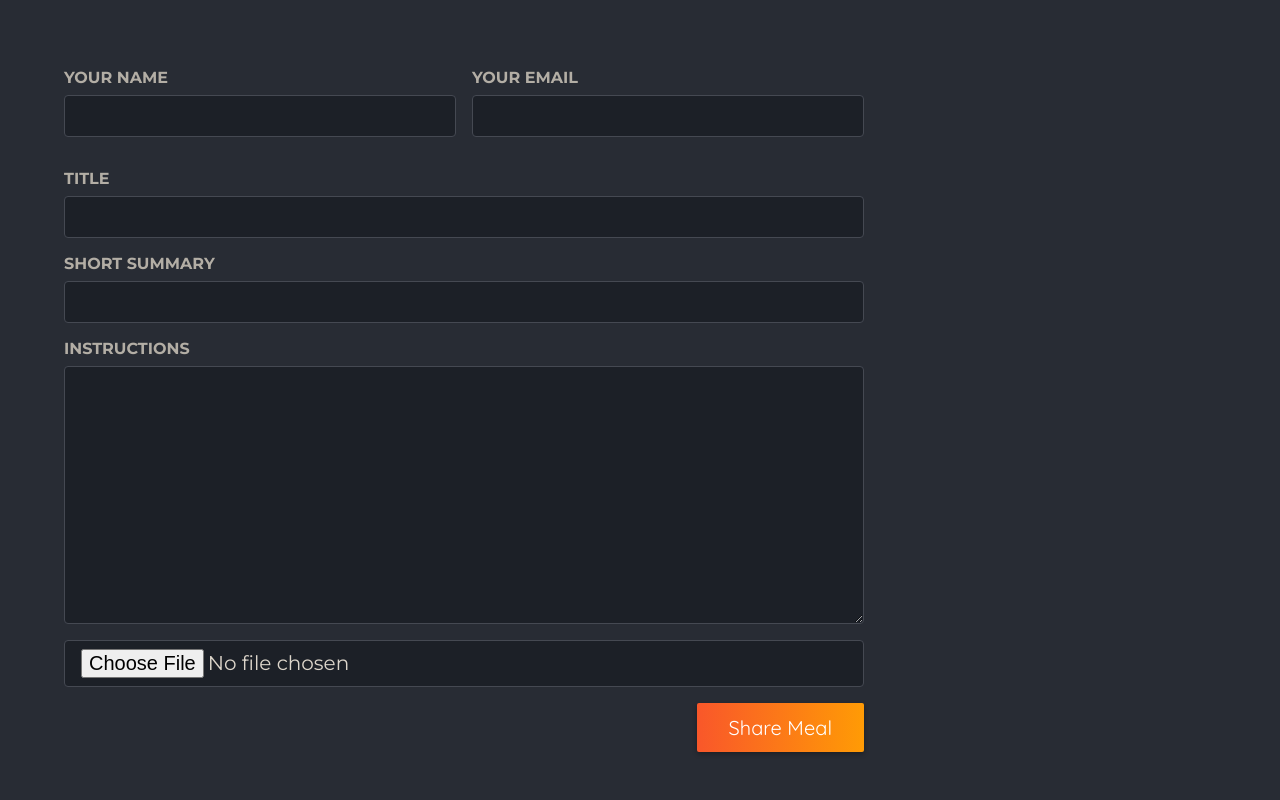
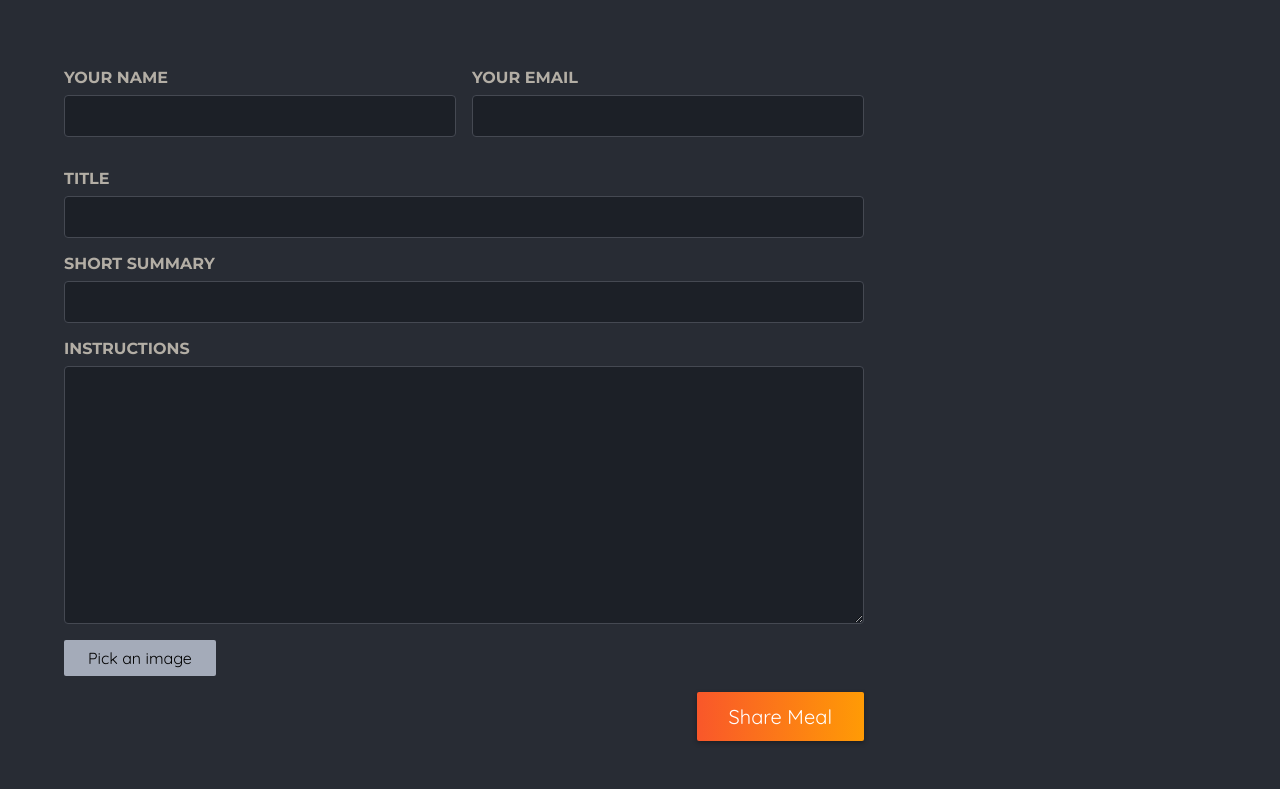
Before and after one commit to Ayush1906saxena/FoodiesProject, a Next.js app: page /meals/share in a window 1280 px wide. Shown: the part 340-1140 px from the top of the page. Built offline with nearby package versions, Linux system fonts and the light colour scheme.

Commit message:
Adding my own image picker

```diff
--- a/components/meals/image-picker.js
+++ b/components/meals/image-picker.js
@@ -1,15 +1,34 @@
+"use client";
 import classes from "./image-picker.module.css";
+import { useRef } from "react";
+
 export default function ImagePicker({ label, name }) {
+  const imageInput = useRef();
+  // A function to handle clicks by the button and forward it to input button
+  function handlePickClick() {
+    imageInput.current.click();
+  }
+
   return (
     <div className={classes.picker}>
       <label htmlFor={name}>{label}</label>
       <div className={classes.controls}>
         <input
+          className={classes.input}
           type="file"
           id={name}
           accept="image/png, image/jpeg"
           name={name}
+          ref={imageInput}
         />
+        {/* We want this button to click the input under the hood */}
+        <button
+          className={classes.button}
+          type="button"
+          onClick={handlePickClick}
+        >
+          Pick an image
+        </button>
       </div>
     </div>
   );
```
